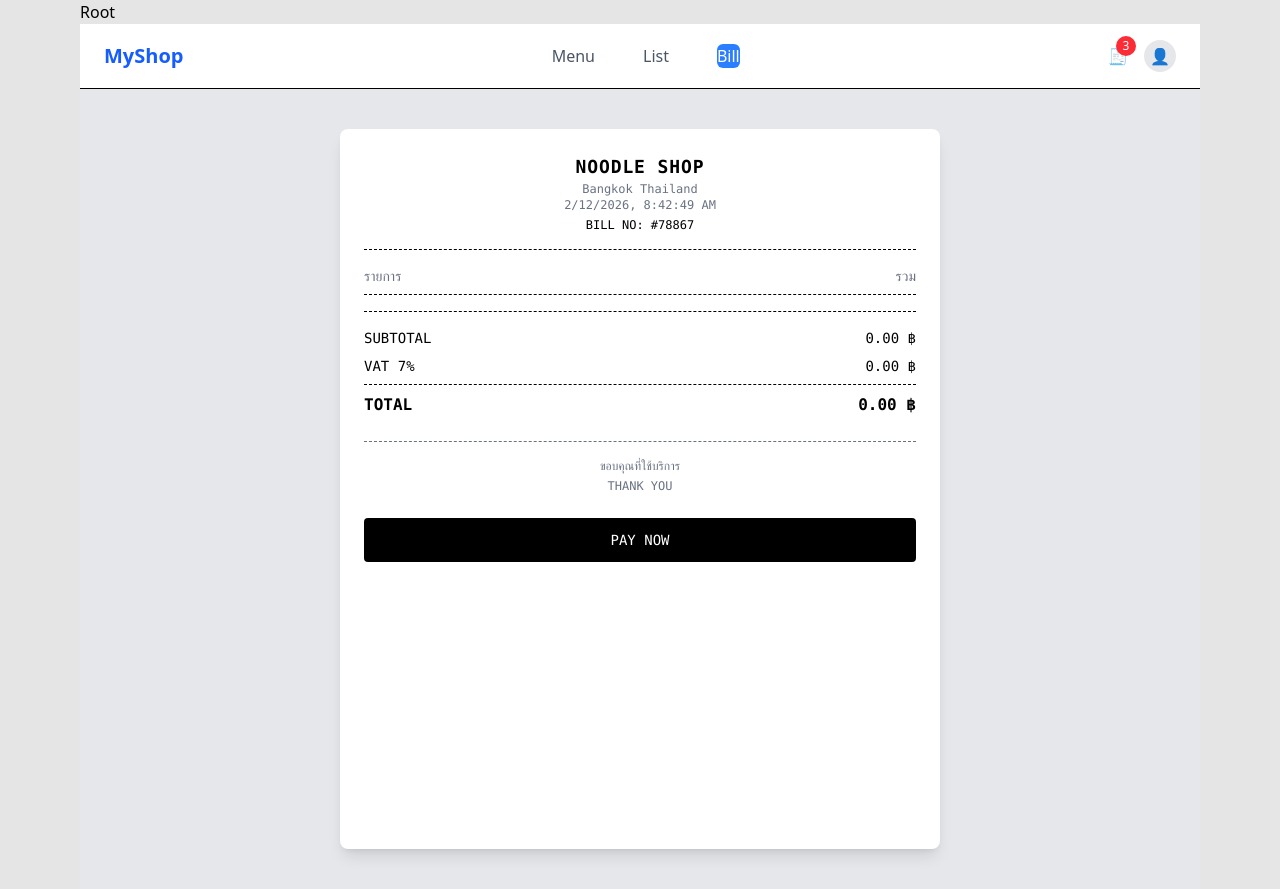
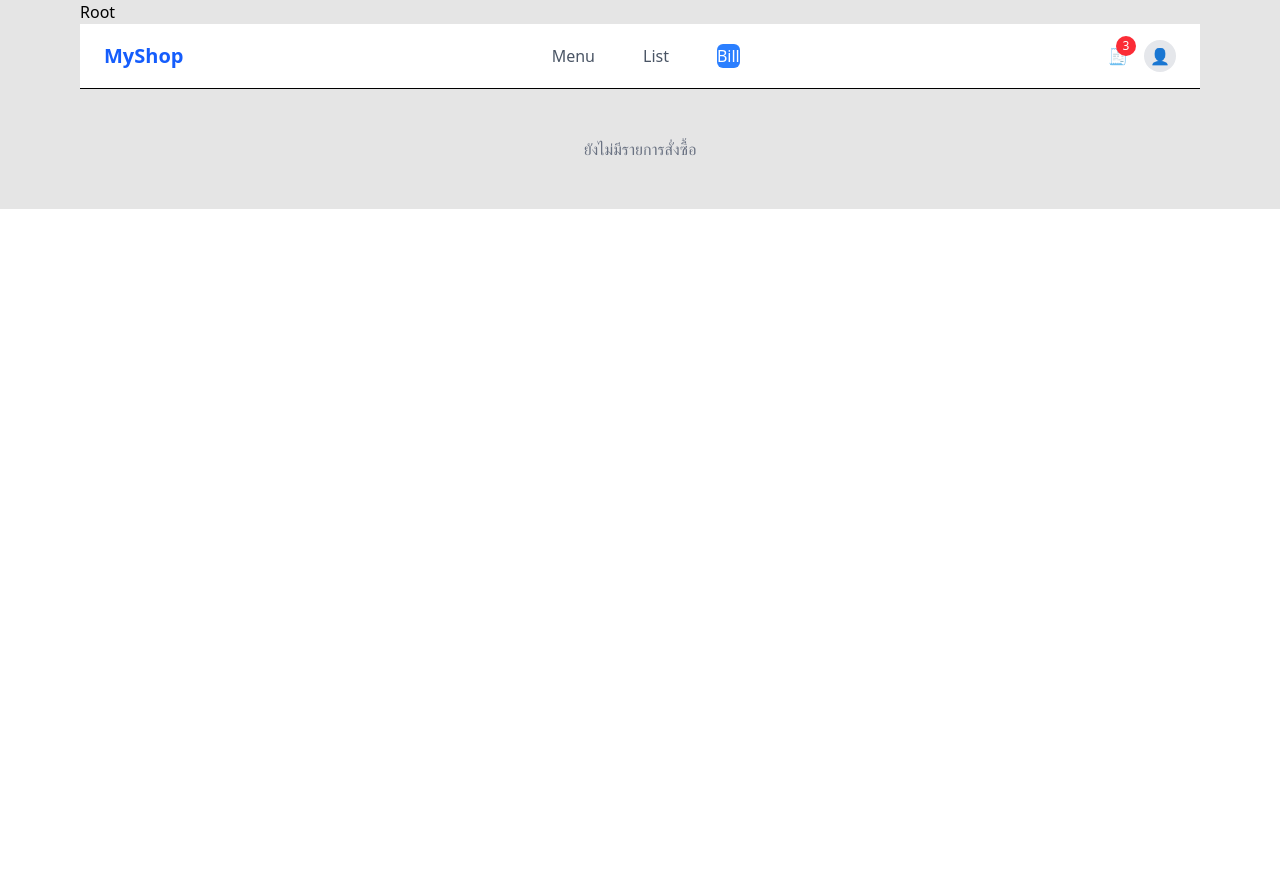
Before and after one commit to Pansa49/Thai-Noodle-Project, a React (Vite) app in the folder my-app/: page /bill in a window 1280 px wide. After the commit the page ends 800 px from the top, so only its background shows below. Built offline with nearby package versions, Linux system fonts and the light colour scheme.

Commit message:
update bill

```diff
--- a/my-app/src/App.tsx
+++ b/my-app/src/App.tsx
@@ -39,7 +39,6 @@ const router = createBrowserRouter([
 
 function App() {
 
-
   return (
     <div className="inset-0 bg-black/10">
       <RouterProvider router={router} />
--- a/my-app/src/pages/bill/BillPage.tsx
+++ b/my-app/src/pages/bill/BillPage.tsx
@@ -10,6 +10,14 @@ export function BillPage() {
 
     const vat = subTotal * 0.07
     const total = subTotal + vat
+
+    if (orders.length === 0) {
+        return (
+            <p className="text-gray-500 text-center py-12">
+                ยังไม่มีรายการสั่งซื้อ
+            </p>
+        );
+    }
 
     return (
         <div className="min-h-screen bg-gray-200 flex justify-center py-10">
```
